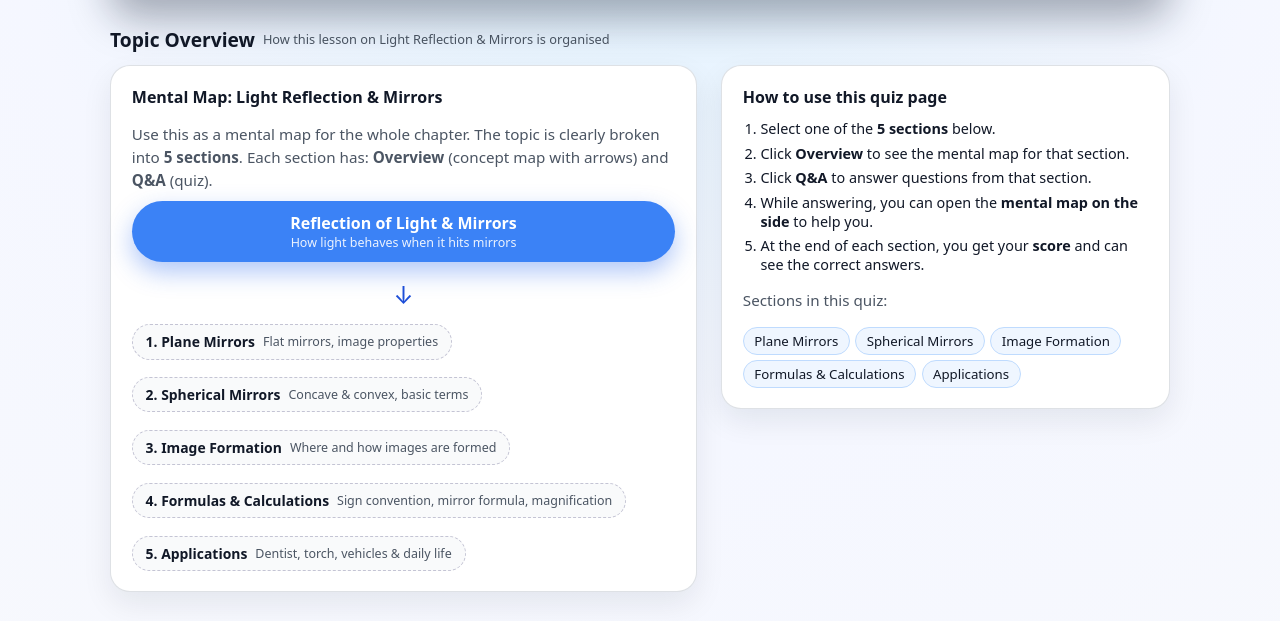
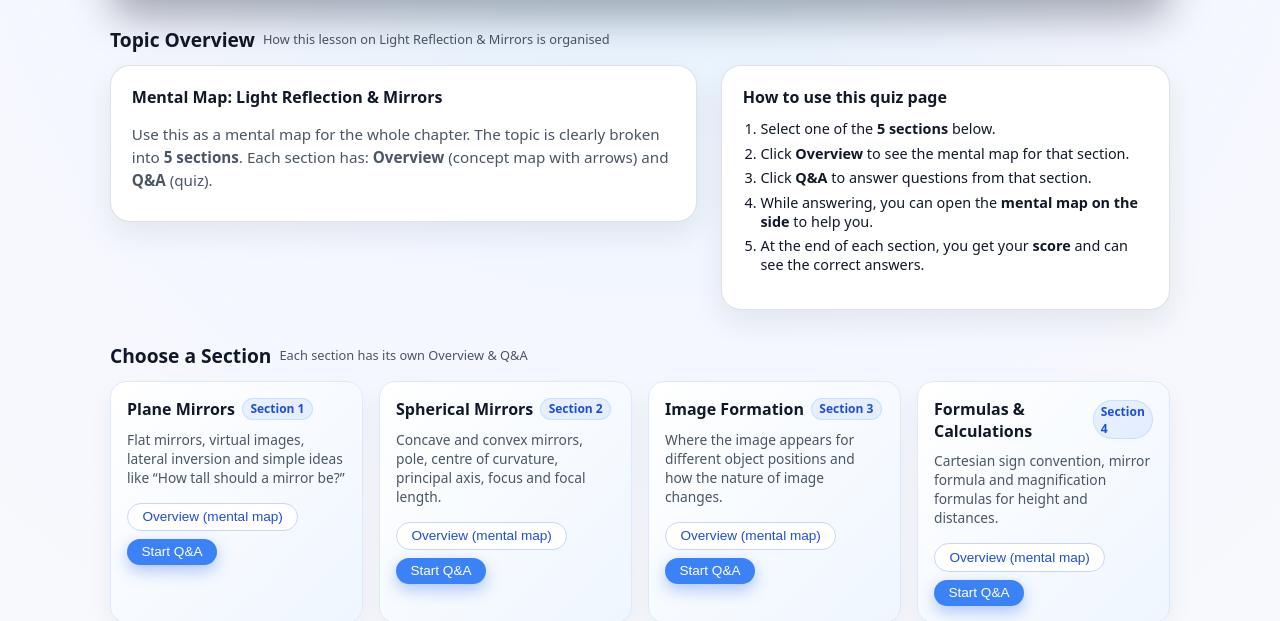
Before and after one commit to rajgopalvTFI/ReflectionOfLight, a plain HTML site: page index.html in a window 1280 px wide. Shown: the part 187-808 px from the top of the page. Drawn offline with Linux system fonts and the light colour scheme.

Commit message:
Update index.html

```diff
--- a/index.html
+++ b/index.html
@@ -749,45 +749,6 @@
             <strong>5 sections</strong>. Each section has:
             <strong>Overview</strong> (concept map with arrows) and <strong>Q&amp;A</strong> (quiz).
           </p>
-          <div class="big-map">
-            <div class="map-main-node">
-              Reflection of Light &amp; Mirrors
-              <small>How light behaves when it hits mirrors</small>
-            </div>
-            <div class="map-arrow-down">↓</div>
-            <div class="map-branches">
-              <div class="map-branch-row">
-                <div class="map-node">
-                  <span class="label">1. Plane Mirrors</span>
-                  <span class="desc">Flat mirrors, image properties</span>
-                </div>
-              </div>
-              <div class="map-branch-row">
-                <div class="map-node">
-                  <span class="label">2. Spherical Mirrors</span>
-                  <span class="desc">Concave &amp; convex, basic terms</span>
-                </div>
-              </div>
-              <div class="map-branch-row">
-                <div class="map-node">
-                  <span class="label">3. Image Formation</span>
-                  <span class="desc">Where and how images are formed</span>
-                </div>
-              </div>
-              <div class="map-branch-row">
-                <div class="map-node">
-                  <span class="label">4. Formulas &amp; Calculations</span>
-                  <span class="desc">Sign convention, mirror formula, magnification</span>
-                </div>
-              </div>
-              <div class="map-branch-row">
-                <div class="map-node">
-                  <span class="label">5. Applications</span>
-                  <span class="desc">Dentist, torch, vehicles &amp; daily life</span>
-                </div>
-              </div>
-            </div>
-          </div>
         </div>
 
         <!-- How to use this page -->
@@ -800,16 +761,6 @@
             <li>While answering, you can open the <strong>mental map on the side</strong> to help you.</li>
             <li>At the end of each section, you get your <strong>score</strong> and can see the correct answers.</li>
           </ol>
-          <p class="muted" style="margin-top:0.4rem;">
-            Sections in this quiz:
-          </p>
-          <ul class="pill-list">
-            <li>Plane Mirrors</li>
-            <li>Spherical Mirrors</li>
-            <li>Image Formation</li>
-            <li>Formulas &amp; Calculations</li>
-            <li>Applications</li>
-          </ul>
         </div>
       </div>
     </section>
```
